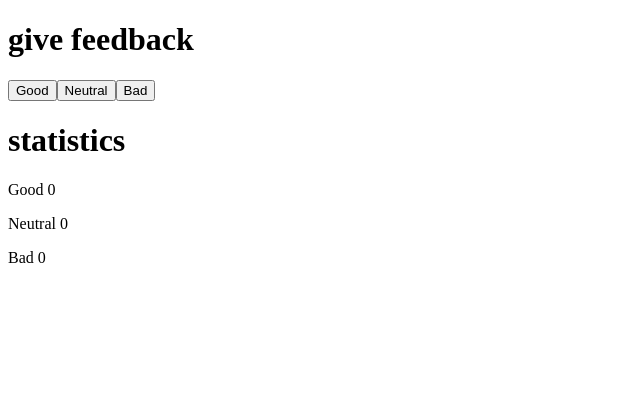
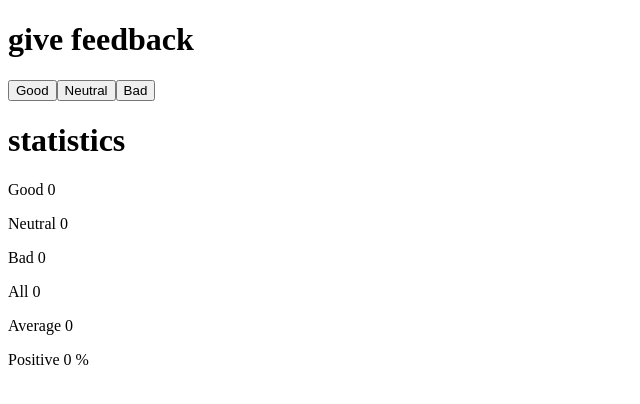
Before and after one commit to Deepesh2023/full-stack-open, a React app in the folder part_1/uniCafe/: page / in a window 1280 px wide. Shown: the top 404 px of the page, without its empty margins (0-640 px from the left). Built offline with nearby package versions, Linux system fonts and the light colour scheme; the HTML template or start-up script is replaced by a standard one.

Commit message:
Unicafe, step 2

```diff
--- a/part_1/uniCafe/src/App.jsx
+++ b/part_1/uniCafe/src/App.jsx
@@ -1,17 +1,37 @@
 import { useState } from "react";
 
 const App = () => {
-  const [statCategory, setStat] = useState({ good: 0, neutral: 0, bad: 0 });
+  const [statCategory, setStats] = useState({
+    good: 0,
+    neutral: 0,
+    bad: 0,
+    total: 0,
+    average: 0,
+    positivePercentage: 0,
+  });
 
   const buttonAction = (selectedStat) => {
-    const updatedStat = statCategory[selectedStat] + 1;
+    const updatedSelectedStat = statCategory[selectedStat] + 1;
+    const updatedTotal = statCategory.total + 1;
 
     const updatedStats = {
       ...statCategory,
-      [selectedStat]: updatedStat,
+      [selectedStat]: updatedSelectedStat,
+      total: updatedTotal,
     };
 
-    return () => setStat(updatedStats);
+    const updatedAverage =
+      (updatedStats.good + -updatedStats.bad) / updatedStats.total;
+
+    const updatedPositivePercentage =
+      (updatedStats.good / updatedStats.total) * 100;
+
+    updatedStats.average = updatedAverage;
+    updatedStats.positivePercentage = updatedPositivePercentage;
+
+    return () => {
+      setStats(updatedStats);
+    };
   };
 
   return (
@@ -24,6 +44,12 @@ const App = () => {
       <Statistics statsName="Good" stats={statCategory.good} />
       <Statistics statsName="Neutral" stats={statCategory.neutral} />
       <Statistics statsName="Bad" stats={statCategory.bad} />
+      <Statistics statsName="All" stats={statCategory.total} />
+      <Statistics statsName="Average" stats={statCategory.average} />
+      <Statistics
+        statsName="Positive"
+        stats={statCategory.positivePercentage + " %"}
+      />
     </div>
   );
 };
```
